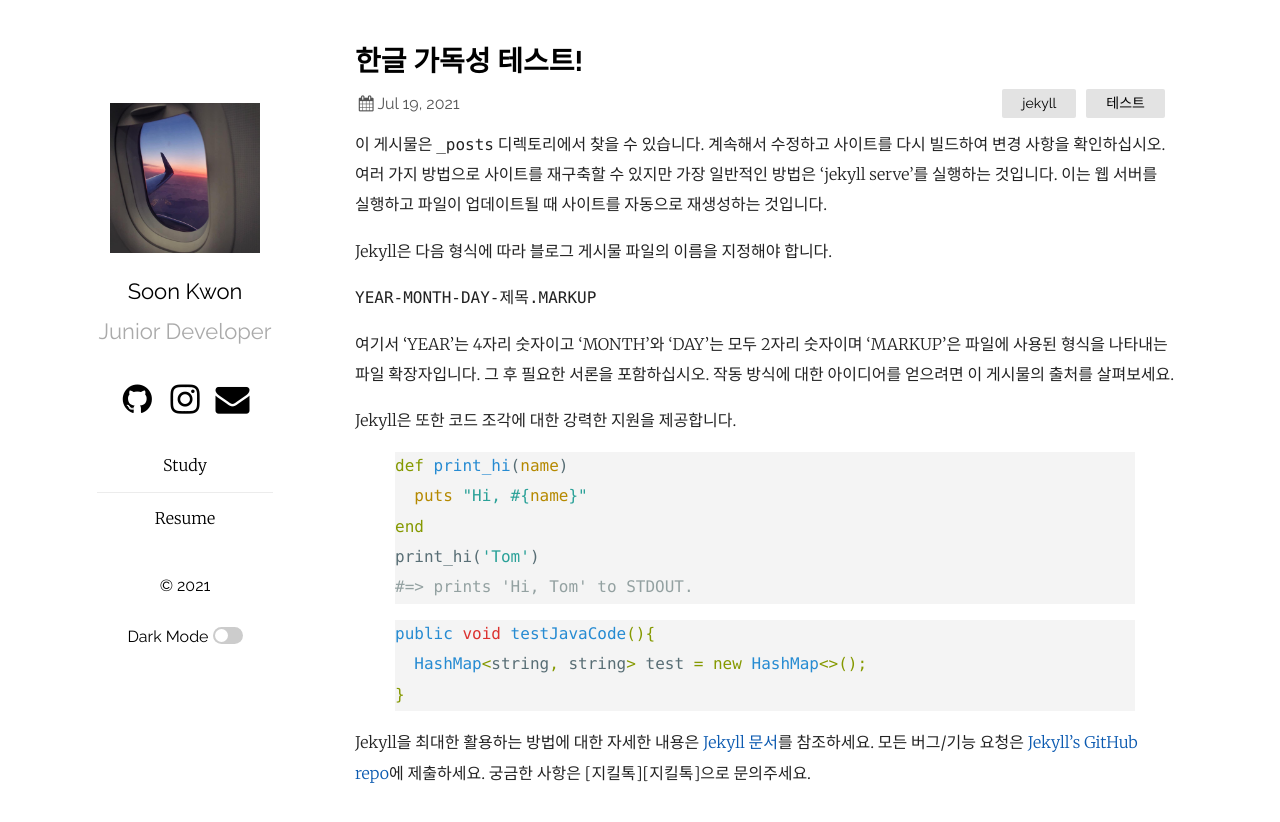
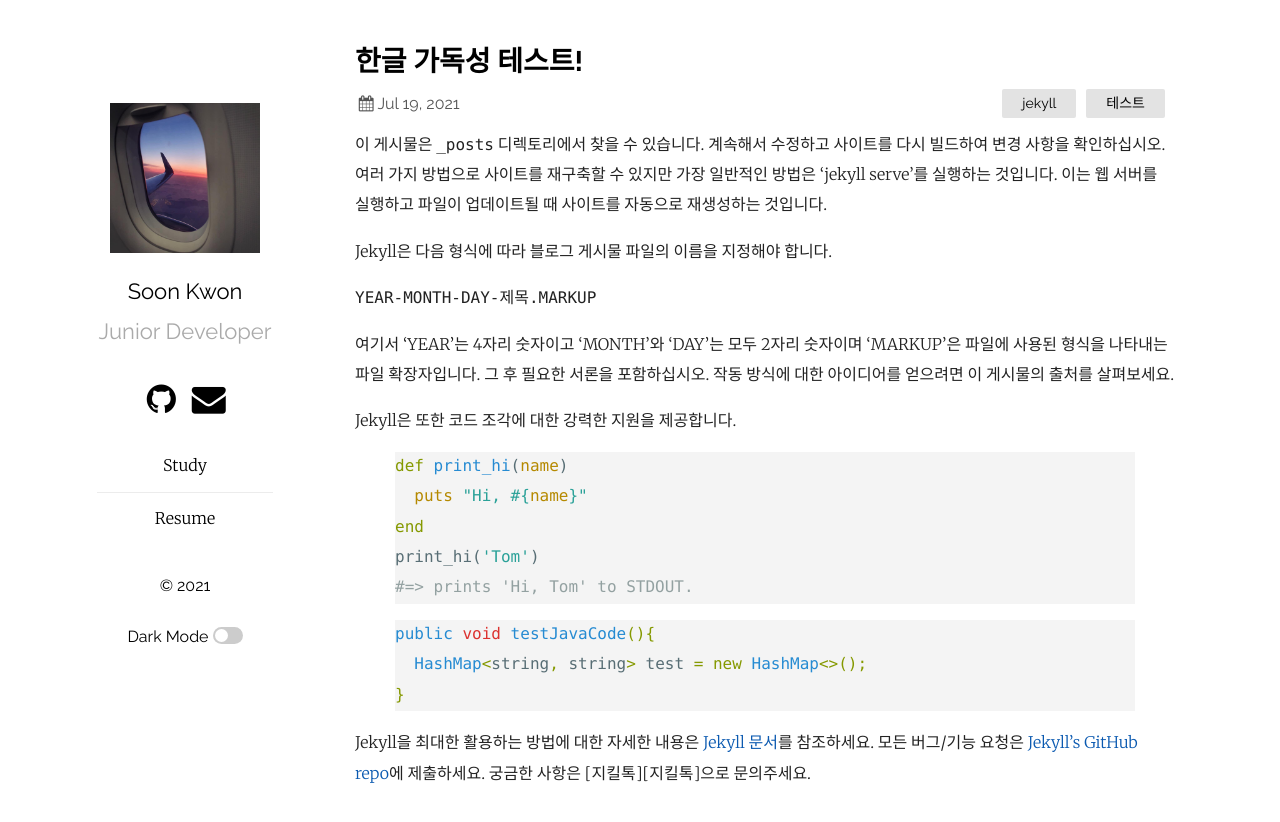
Before and after one commit to Soon-Kwon/Soon-Kwon.github.io, a Jekyll site: the page built from _posts/study/2021-07-19-welcome-to-jekyll.markdown, in a window 1280 px wide. Shown: the top 822 px of the page. Built offline with Jekyll 4.4.1, drawn with Linux system fonts in a browser that asks for light colours; comment, search, counter and statistics services are not loaded.

Commit message:
edit config

```diff
--- a/_config.yml
+++ b/_config.yml
@@ -19,7 +19,7 @@ plainwhite:
   search: true # set to true to enable searchbar
   dark_mode: true # set to true to add dark mode toggle
   portfolio_image: "assets/me.jpg" # the path from the base directory of the site to the image to display (no / at the start)
-  html_lang: "kr" # set the lang attribute of the <html> tag for the pages. See here for a list of codes: https://www.w3schools.com/tags/ref_country_codes.asp
+  html_lang: "en" # set the lang attribute of the <html> tag for the pages. See here for a list of codes: https://www.w3schools.com/tags/ref_country_codes.asp
   condensed_mobile:
     #- home
     - page
@@ -36,7 +36,7 @@ plainwhite:
     #linkedIn: in/samarsault
     #dribbble: jekyll
     #flickr:   jekyll
-    instagram: soon__yy
+    #instagram: soon__yy
     #pinterest: jekyll
     #youtube: jekyll
     #facebook: jekyll
@@ -53,11 +53,12 @@ plainwhite:
     #   instance: example.com
 
   # Comments
-  disqus_shortname: games
+  #disqus_shortname: games
 
-  paginate: 10
-    # Google Analytics
-    #analytics_id: "<my id>"
+  #paginate: 10
+
+  # Google Analytics
+  #analytics_id: "<my id>"
 
 # If you want to link only specific pages in your header, uncomment
 # this and add the path to the pages in order as they should show up
@@ -65,8 +66,8 @@ plainwhite:
 # - about.md
 
 # Build settings
-theme: plainwhite
-remote_theme: samarsault/plainwhite-jekyll
+#theme: plainwhite
+#remote_theme: samarsault/plainwhite-jekyll
 
 plugins:
   - jekyll-seo-tag
```
Also changed, not shown: _posts/study/2021-07-19-welcome-to-jekyll.markdown (renamed from _posts/2021-07-19-welcome-to-jekyll.markdown).
